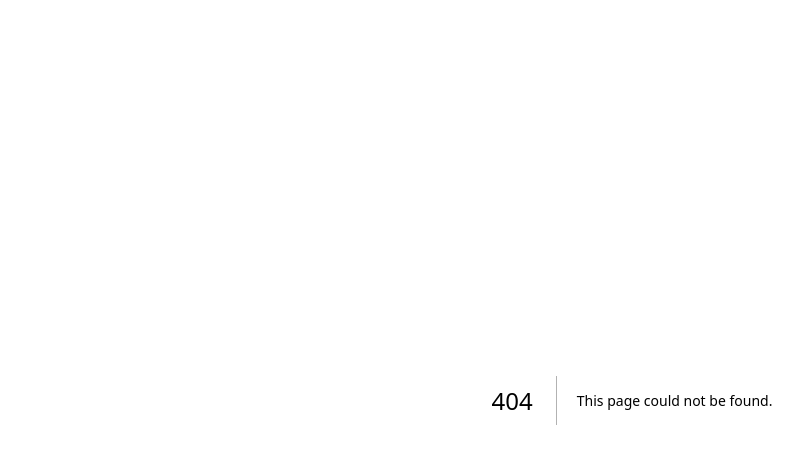
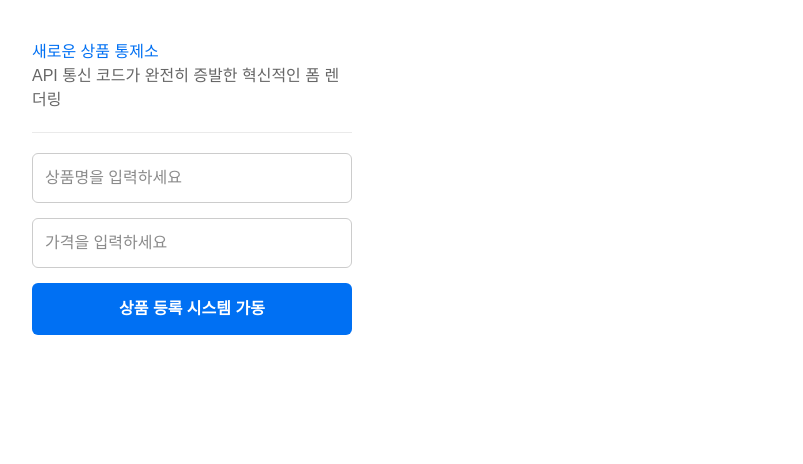
Before and after one commit to yunajoe/nextjs-master-class-part2-inflearn, a Next.js app: page /products/new in a window 1280 px wide. Before the commit this address had no page. Shown: the top 464 px of the page, without its empty margins (8-811 px from the left). Built offline with nearby package versions, Linux system fonts and the light colour scheme.

Commit message:
실습튜토리얼:server-actions

```diff
--- /dev/null
+++ b/src/app/action.ts
@@ -0,0 +1,32 @@
+"use server";
+
+// 1. 데이터 규격화 (인터페이스)
+interface NewProductData {
+  title: string;
+  price: number;
+}
+
+/**
+ * [서버 액션 함수]
+ * 프론트엔드 폼에서 직접 호출될 순수 백엔드 비즈니스 로직입니다.
+ */
+export async function createProductAction(formData: FormData) {
+  // 1단계: 웹 표준 FormData 객체에서 데이터 안전 추출
+  const title = formData.get("title") as string;
+  const price = Number(formData.get("price"));
+
+  // 2단계: 1차 유효성 방어선 (Validation)
+  if (!title || price <= 0) {
+    // API 에러 응답 대신, 순수 자바스크립트 에러를 던집니다.
+    throw new Error("상품명과 올바른 가격을 입력해주세요.");
+  }
+
+  // 3단계: 가상의 DB 저장 로직 수행
+  console.log(`💾 [DB 저장 완료] 상품명: ${title}, 가격: ${price}원`);
+
+  // 4단계: 클라이언트로 반환할 결과 페이로드
+  //   return {
+  //     success: true,
+  //     message: "시스템에 상품이 성공적으로 등록되었습니다.",
+  //   };
+}
--- /dev/null
+++ b/src/app/products/new/page.tsx
@@ -0,0 +1,63 @@
+// 1. 순수 백엔드 함수를 브라우저 컴포넌트로 직접 Import
+
+import { createProductAction } from "@/app/action";
+
+export default function NewProductPage() {
+  return (
+    <div
+      style={{ padding: "40px", fontFamily: "sans-serif", maxWidth: "400px" }}
+    >
+      <h1 style={{ color: "#0070f3" }}>새로운 상품 통제소</h1>
+      <p style={{ color: "#666" }}>
+        API 통신 코드가 완전히 증발한 혁신적인 폼 렌더링
+      </p>
+      <hr style={{ borderColor: "#eaeaea", margin: "20px 0" }} />
+
+      {/* 2. <form>의 action 속성에 서버 함수를 직접 바인딩 */}
+      <form
+        action={createProductAction}
+        style={{ display: "flex", flexDirection: "column", gap: "15px" }}
+      >
+        {/* name 속성이 백엔드의 formData.get("키") 와 정확히 일치해야 합니다. */}
+        <input
+          type="text"
+          name="title"
+          placeholder="상품명을 입력하세요"
+          required
+          style={{
+            padding: "12px",
+            border: "1px solid #ccc",
+            borderRadius: "6px",
+          }}
+        />
+
+        <input
+          type="number"
+          name="price"
+          placeholder="가격을 입력하세요"
+          required
+          style={{
+            padding: "12px",
+            border: "1px solid #ccc",
+            borderRadius: "6px",
+          }}
+        />
+
+        <button
+          type="submit"
+          style={{
+            padding: "14px",
+            backgroundColor: "#0070f3",
+            color: "white",
+            border: "none",
+            borderRadius: "6px",
+            fontWeight: "bold",
+            cursor: "pointer",
+          }}
+        >
+          상품 등록 시스템 가동
+        </button>
+      </form>
+    </div>
+  );
+}
```
Also changed, not shown: 1 other file (tests, documents, lock files or other folders).
